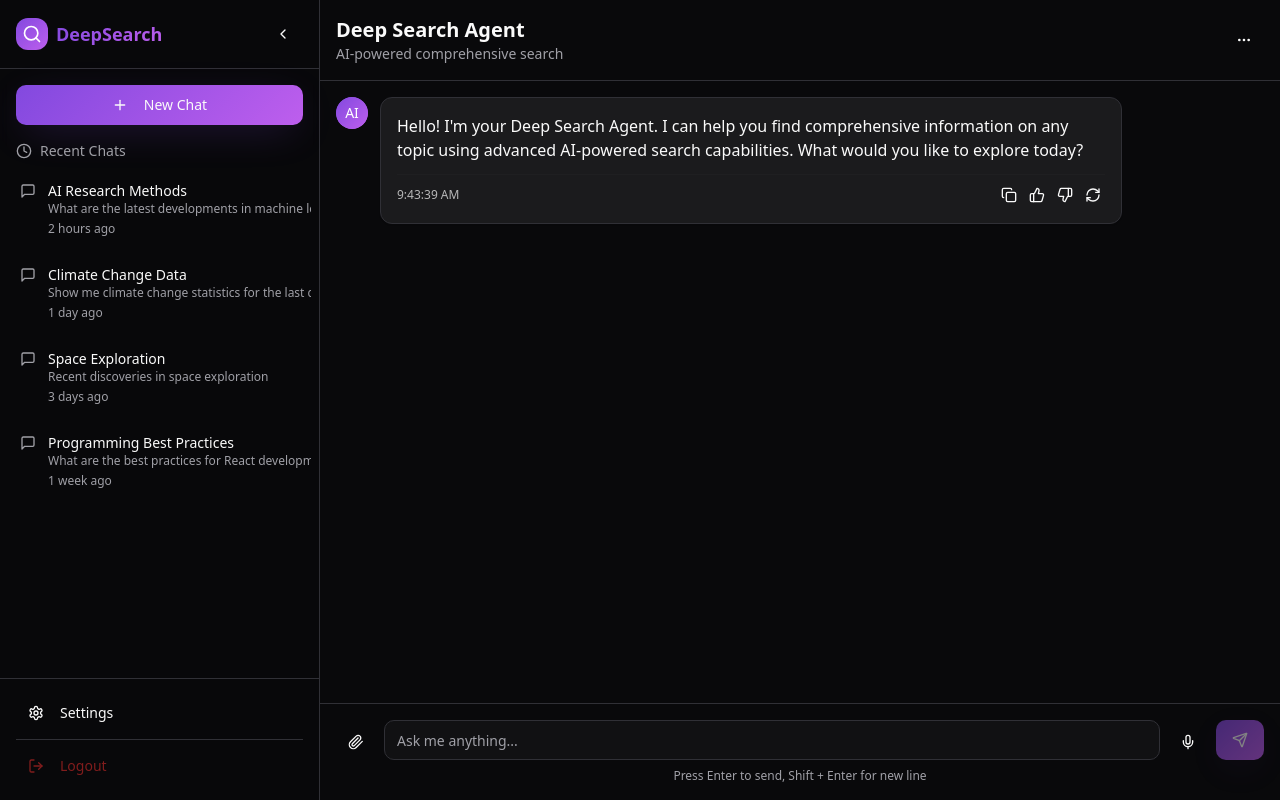
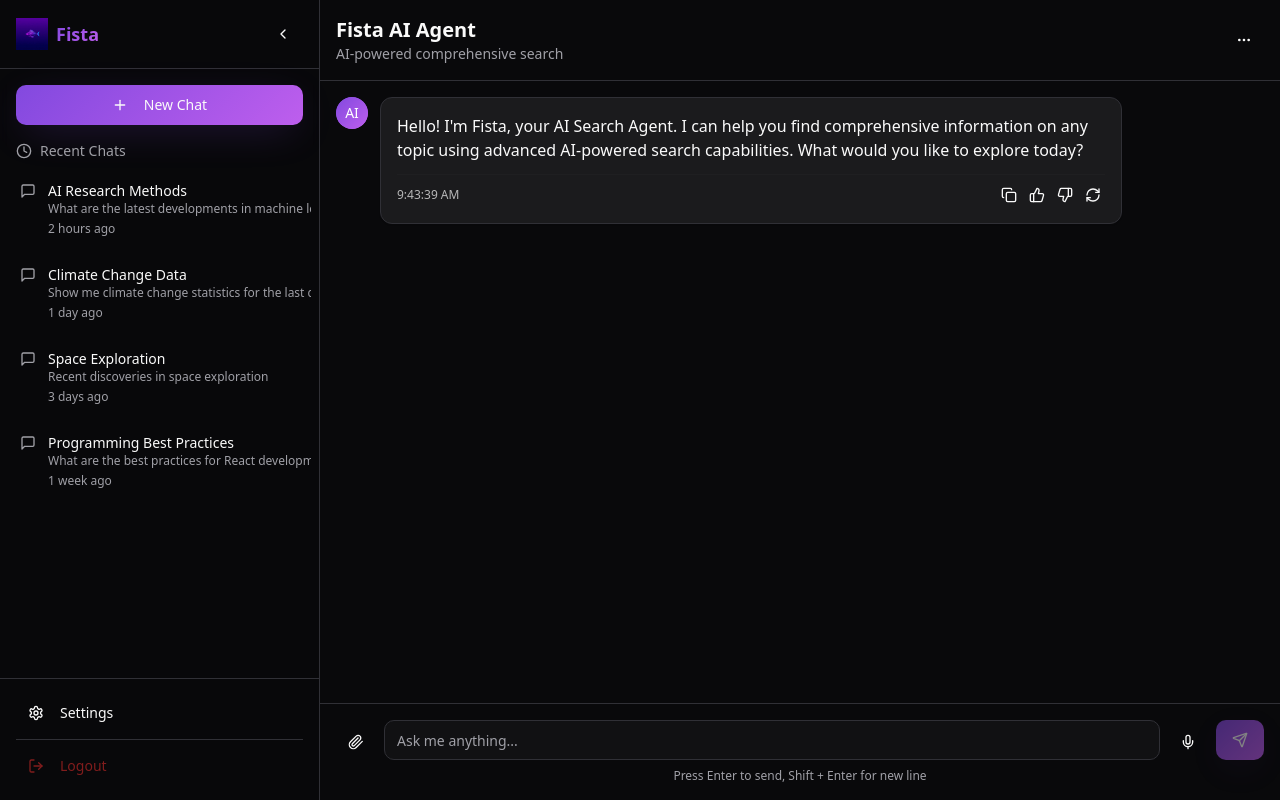
Before and after one commit to ArsalanAyaz88/fistadeepsearchfrontend, a React (Vite) app: page /chat in a window 1280 px wide. Built offline with nearby package versions, Linux system fonts and the light colour scheme.

Commit message:
Update application name and logo
Update the application name to "Fista" and set the logo to a whale fish.

```diff
--- a/index.html
+++ b/index.html
@@ -3,13 +3,14 @@
   <head>
     <meta charset="UTF-8" />
     <meta name="viewport" content="width=device-width, initial-scale=1.0" />
-    <title>DeepSearch - AI-Powered Search Agent</title>
-    <meta name="description" content="Experience next-generation search with our AI-powered agent that understands, analyzes, and delivers exactly what you need." />
-    <meta name="author" content="DeepSearch" />
-    <meta name="keywords" content="AI search, deep search, intelligent search, AI agent, machine learning" />
+    <title>Fista - AI-Powered Search Agent</title>
+    <meta name="description" content="Experience next-generation search with Fista AI agent that understands, analyzes, and delivers exactly what you need." />
+    <meta name="author" content="Fista" />
+    <meta name="keywords" content="AI search, deep search, intelligent search, AI agent, machine learning, fista" />
+    <link rel="icon" href="/favicon-fish.png" type="image/png">
 
-    <meta property="og:title" content="DeepSearch - AI-Powered Search Agent" />
-    <meta property="og:description" content="Experience next-generation search with our AI-powered agent that understands, analyzes, and delivers exactly what you need." />
+    <meta property="og:title" content="Fista - AI-Powered Search Agent" />
+    <meta property="og:description" content="Experience next-generation search with Fista AI agent that understands, analyzes, and delivers exactly what you need." />
     <meta property="og:type" content="website" />
     <meta property="og:image" content="https://lovable.dev/opengraph-image-p98pqg.png" />
 
--- a/src/components/ChatInterface.tsx
+++ b/src/components/ChatInterface.tsx
@@ -29,7 +29,7 @@ const ChatInterface = () => {
     {
       id: "1",
       role: "agent",
-      content: "Hello! I'm your Deep Search Agent. I can help you find comprehensive information on any topic using advanced AI-powered search capabilities. What would you like to explore today?",
+      content: "Hello! I'm Fista, your AI Search Agent. I can help you find comprehensive information on any topic using advanced AI-powered search capabilities. What would you like to explore today?",
       timestamp: new Date(),
     }
   ]);
@@ -144,7 +144,7 @@ const ChatInterface = () => {
       <div className="border-b border-border p-4">
         <div className="flex items-center justify-between">
           <div>
-            <h1 className="text-xl font-semibold">Deep Search Agent</h1>
+            <h1 className="text-xl font-semibold">Fista AI Agent</h1>
             <p className="text-sm text-muted-foreground">AI-powered comprehensive search</p>
           </div>
           <Button variant="ghost" size="sm">
--- a/src/components/ChatSidebar.tsx
+++ b/src/components/ChatSidebar.tsx
@@ -13,6 +13,7 @@ import {
   Trash2
 } from "lucide-react";
 import { Link } from "react-router-dom";
+import fishLogo from "@/assets/fish-logo.png";
 
 interface ChatHistory {
   id: string;
@@ -63,11 +64,9 @@ const ChatSidebar = ({ isCollapsed, onToggleCollapse }: ChatSidebarProps) => {
         <div className="flex items-center justify-between">
           {!isCollapsed && (
             <Link to="/" className="flex items-center space-x-2">
-              <div className="w-8 h-8 bg-gradient-primary rounded-lg flex items-center justify-center">
-                <Search className="w-5 h-5 text-white" />
-              </div>
+              <img src={fishLogo} alt="Fista Logo" className="w-8 h-8" />
               <span className="text-lg font-bold bg-gradient-primary bg-clip-text text-transparent">
-                DeepSearch
+                Fista
               </span>
             </Link>
           )}
--- a/src/pages/Home.tsx
+++ b/src/pages/Home.tsx
@@ -2,6 +2,7 @@ import { Button } from "@/components/ui/button";
 import { Card } from "@/components/ui/card";
 import { ArrowRight, Search, Zap, Globe, MessageSquare } from "lucide-react";
 import { Link } from "react-router-dom";
+import fishLogo from "@/assets/fish-logo.png";
 
 const Home = () => {
   const features = [
@@ -33,11 +34,9 @@ const Home = () => {
       <header className="border-b border-border bg-card/50 backdrop-blur-xl sticky top-0 z-50">
         <div className="container mx-auto px-4 py-4 flex justify-between items-center">
           <div className="flex items-center space-x-2">
-            <div className="w-8 h-8 bg-gradient-primary rounded-lg flex items-center justify-center">
-              <Search className="w-5 h-5 text-white" />
-            </div>
+            <img src={fishLogo} alt="Fista Logo" className="w-8 h-8" />
             <span className="text-xl font-bold bg-gradient-primary bg-clip-text text-transparent">
-              DeepSearch
+              Fista
             </span>
           </div>
           <div className="flex items-center space-x-4">
@@ -63,7 +62,7 @@ const Home = () => {
               Search Agent
             </h1>
             <p className="text-xl md:text-2xl text-muted-foreground mb-8 max-w-2xl mx-auto">
-              Experience the future of search with our AI-powered agent that understands,
+              Experience the future of search with Fista AI agent that understands,
               analyzes, and delivers exactly what you need.
             </p>
             <div className="flex flex-col sm:flex-row gap-4 justify-center items-center">
@@ -96,7 +95,7 @@ const Home = () => {
               Powerful Features
             </h2>
             <p className="text-lg text-muted-foreground max-w-2xl mx-auto">
-              Our deep search agent combines cutting-edge AI with intuitive design
+              Fista combines cutting-edge AI with intuitive design
               to deliver unparalleled search experiences.
             </p>
           </div>
@@ -144,7 +143,7 @@ const Home = () => {
       {/* Footer */}
       <footer className="border-t border-border py-8 px-4">
         <div className="container mx-auto text-center text-muted-foreground">
-          <p>&copy; 2024 DeepSearch. Powered by AI.</p>
+          <p>&copy; 2024 Fista. Powered by AI.</p>
         </div>
       </footer>
     </div>
--- a/src/pages/Login.tsx
+++ b/src/pages/Login.tsx
@@ -5,6 +5,7 @@ import { Input } from "@/components/ui/input";
 import { Label } from "@/components/ui/label";
 import { Search, Eye, EyeOff, ArrowLeft } from "lucide-react";
 import { Link } from "react-router-dom";
+import fishLogo from "@/assets/fish-logo.png";
 
 const Login = () => {
   const [showPassword, setShowPassword] = useState(false);
@@ -33,12 +34,12 @@ const Login = () => {
 
         <Card className="bg-card/50 backdrop-blur-sm border-border shadow-card">
           <CardHeader className="text-center space-y-4">
-            <div className="mx-auto w-12 h-12 bg-gradient-primary rounded-lg flex items-center justify-center">
-              <Search className="w-6 h-6 text-white" />
+            <div className="mx-auto w-12 h-12 bg-gradient-primary rounded-lg flex items-center justify-center p-2">
+              <img src={fishLogo} alt="Fista Logo" className="w-full h-full object-contain" />
             </div>
             <CardTitle className="text-2xl font-bold">Welcome Back</CardTitle>
             <CardDescription className="text-muted-foreground">
-              Sign in to your DeepSearch account
+              Sign in to your Fista account
             </CardDescription>
           </CardHeader>
           <CardContent>
--- a/src/pages/Signup.tsx
+++ b/src/pages/Signup.tsx
@@ -6,6 +6,7 @@ import { Label } from "@/components/ui/label";
 import { Checkbox } from "@/components/ui/checkbox";
 import { Search, Eye, EyeOff, ArrowLeft } from "lucide-react";
 import { Link } from "react-router-dom";
+import fishLogo from "@/assets/fish-logo.png";
 
 const Signup = () => {
   const [showPassword, setShowPassword] = useState(false);
@@ -38,12 +39,12 @@ const Signup = () => {
 
         <Card className="bg-card/50 backdrop-blur-sm border-border shadow-card">
           <CardHeader className="text-center space-y-4">
-            <div className="mx-auto w-12 h-12 bg-gradient-primary rounded-lg flex items-center justify-center">
-              <Search className="w-6 h-6 text-white" />
+            <div className="mx-auto w-12 h-12 bg-gradient-primary rounded-lg flex items-center justify-center p-2">
+              <img src={fishLogo} alt="Fista Logo" className="w-full h-full object-contain" />
             </div>
             <CardTitle className="text-2xl font-bold">Create Account</CardTitle>
             <CardDescription className="text-muted-foreground">
-              Start your journey with DeepSearch
+              Start your journey with Fista
             </CardDescription>
           </CardHeader>
           <CardContent>
```
Also changed, not shown: public/favicon-fish.png (added), src/assets/fish-logo.png (added).
